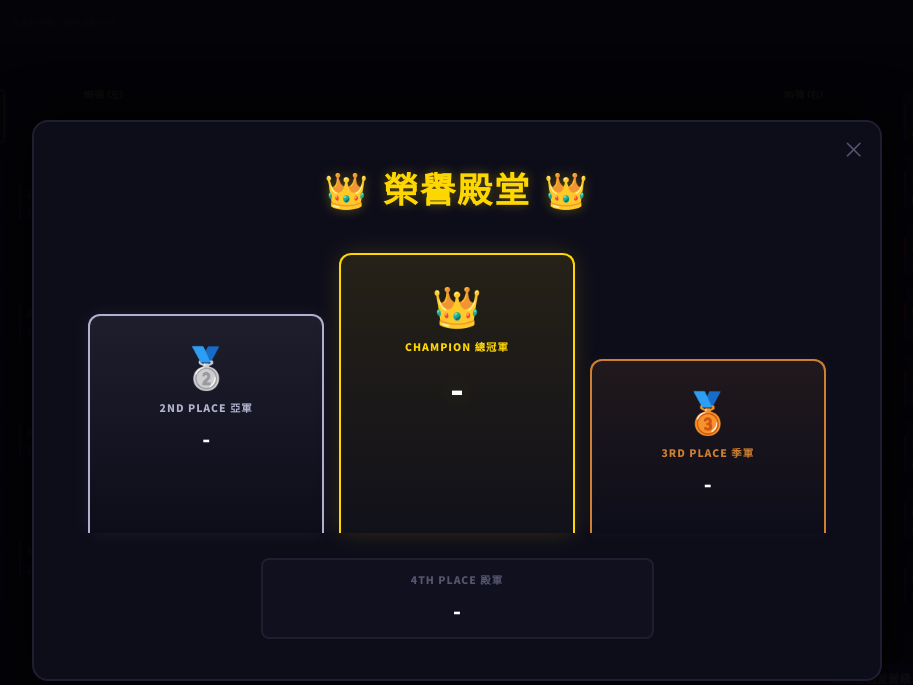
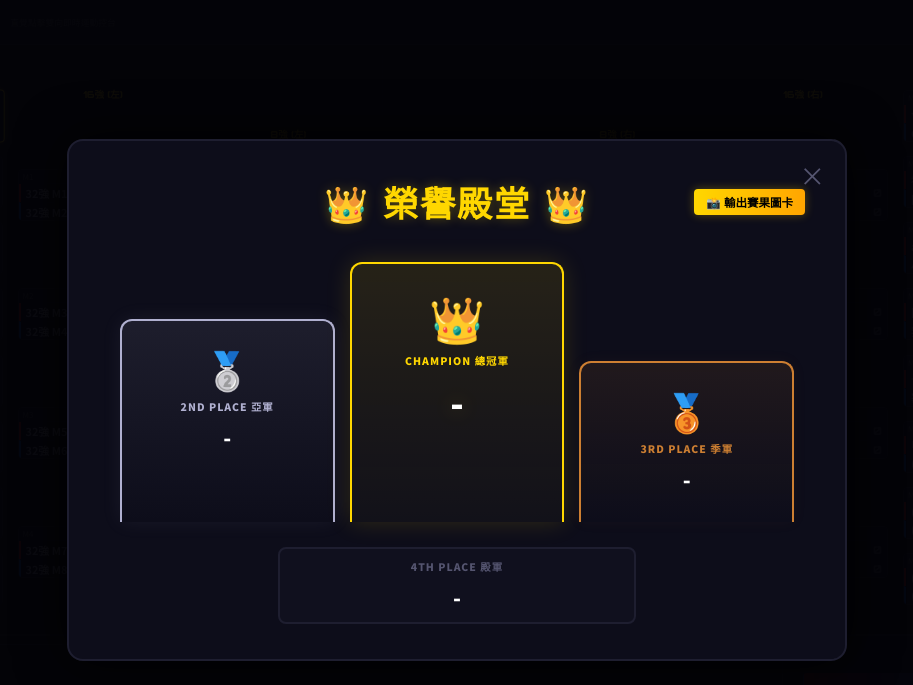
Before and after one commit to jenogle/32shikong, a plain HTML site: page index.html in a window 1280 px wide. Both pictures are taken after a click on the button "🏆 榮譽拍照牆". Shown: the whole page, without its empty margins (183-1096 px from the left). Drawn offline with nearby package versions, Linux system fonts and the light colour scheme.

Commit message:
Add files via upload

```diff
--- a/index.html
+++ b/index.html
@@ -3,7 +3,9 @@
 <head>
 <meta charset="UTF-8">
 <meta name="viewport" content="width=device-width, initial-scale=1.0">
-<title>失控陀螺爭霸賽 - 雙翼對稱單頁台</title>
+<title>失控陀螺爭霸賽 - 全自動雙向同步控制台</title>
+<!-- 引入 html2canvas 截圖核心庫，以便將網頁轉成精美圖片 -->
+<script src="https://cdnjs.cloudflare.com/ajax/libs/html2canvas/1.4.1/html2canvas.min.js"></script>
 <style>
 @import url('https://fonts.googleapis.com/css2?family=Black+Han+Sans&family=Orbitron:wght@700;900&family=Noto+Sans+TC:wght@400;700;900&display=swap');
 
@@ -63,6 +65,7 @@ body {
   -webkit-background-clip: text;
   -webkit-text-fill-color: transparent;
   background-clip: text;
+  line-height: 1.1;
 }
 .site-sub { font-size: 0.55rem; color: var(--muted); text-transform: uppercase; }
 
@@ -154,7 +157,7 @@ body {
   align-items: center;
   justify-content: center;
   padding: 8px 20px;
-  gap: 15px;
+  gap: 20px;
   box-shadow: 0 -12px 25px rgba(0,0,0,0.7);
   z-index: 15;
 }
@@ -217,32 +220,67 @@ body {
 .round-badge { padding: 2px 6px; border: 1px solid var(--border); border-radius: 2px; font-size: 0.55rem; color: var(--text); background: var(--panel); white-space: nowrap; font-weight: 700; }
 .match-info-badge { font-size: 0.55rem; color: var(--muted); }
 
-/* 功能按鈕區：微調寬度容納新按鈕 */
-.control-right { display: flex; flex-direction: column; gap: 4px; width: 150px; justify-content: center;}
+.control-right { display: flex; flex-direction: column; gap: 5px; width: 140px; justify-content: center;}
 .action-btn { padding: 4px; border-radius: 4px; border: 1px solid var(--border); background: var(--bg); color: var(--text); font-weight: 700; font-size: 0.65rem; cursor: pointer; text-align: center; }
-.action-btn.confirm-btn { background: linear-gradient(90deg, var(--red-dim), var(--blue-dim)); border-color: transparent; color: #fff; font-size: 0.72rem; padding: 6px 4px; }
+.action-btn.confirm-btn { background: linear-gradient(90deg, var(--red-dim), var(--blue-dim)); border-color: transparent; color: #fff; font-size: 0.72rem; padding: 8px 4px; }
 .action-btn.confirm-btn:hover { background: linear-gradient(90deg, var(--red), var(--blue)); box-shadow: 0 0 12px rgba(150,50,150,0.4); }
-.action-btn.export-btn { border-color: var(--gold); color: var(--gold); font-size: 0.65rem; padding: 4px; }
-.action-btn.export-btn:hover { background: var(--gold); color: #000; }
-.action-btn.danger-btn { border-color: transparent; color: #ff5252; font-size: 0.55rem; padding: 1px; }
+.action-btn.danger-btn { border-color: transparent; color: #ff5252; font-size: 0.6rem; padding: 2px; }
 
-/* ── 🏆 起伏階梯領獎台燈箱 ── */
+/* ─── 【奧運 3D 有感階梯領獎台燈箱】 ─── */
 .modal-overlay { position: fixed; inset: 0; background: rgba(4,4,8,0.96); z-index: 100; display: none; align-items: center; justify-content: center; padding: 20px; }
 .modal-overlay.active { display: flex; }
 
-.podium-container {
-  width: 100%;
-  max-width: 850px;
-  padding: 40px 30px;
+/* 增加一個內層卡片容器，方便單獨針對此區塊截圖 */
+.podium-capture-area {
   background: var(--panel);
   border: 2px solid var(--border);
   border-radius: 16px;
-  text-align: center;
+  padding: 35px 30px;
+  width: 100%;
+  max-width: 780px;
   box-shadow: 0 0 50px rgba(0,0,0,0.9);
   position: relative;
 }
-.close-modal { position: absolute; top: 10px; right: 15px; font-size: 1.4rem; color: var(--muted); cursor: pointer; }
-.podium-title { font-family: 'Orbitron', sans-serif; font-weight: 900; font-size: 2.2rem; color: var(--gold); text-shadow: 0 0 12px var(--gold-glow); margin-bottom: 40px; letter-spacing: 0.05em;}
+
+.podium-header-row {
+  display: flex;
+  justify-content: center;
+  align-items: center;
+  position: relative;
+  margin-bottom: 35px;
+}
+
+.close-modal { position: absolute; top: -20px; right: -10px; font-size: 1.6rem; color: var(--muted); cursor: pointer; }
+.close-modal:hover { color: #fff; }
+
+.podium-title {
+  font-family: 'Orbitron', sans-serif;
+  font-weight: 900;
+  font-size: 2.2rem;
+  color: var(--gold);
+  text-shadow: 0 0 12px var(--gold-glow);
+  letter-spacing: 0.05em;
+}
+
+/* 💥 重點優化：精準安放在拍照牆標題旁邊的輸出按鈕 💥 */
+.export-chart-btn {
+  position: absolute;
+  right: 10px;
+  padding: 5px 12px;
+  background: linear-gradient(90deg, #ffd700, #ffa500);
+  color: #000;
+  border: none;
+  border-radius: 4px;
+  font-size: 0.72rem;
+  font-weight: 900;
+  cursor: pointer;
+  box-shadow: 0 0 10px rgba(255,215,0,0.3);
+  transition: all 0.2s;
+}
+.export-chart-btn:hover {
+  transform: scale(1.05);
+  box-shadow: 0 0 15px rgba(255,215,0,0.6);
+}
 
 .podium-stage-flow {
   display: flex;
@@ -250,7 +288,7 @@ body {
   justify-content: center;
   gap: 15px;
   margin-bottom: 25px;
-  height: 280px;
+  height: 260px;
 }
 
 .podium-box {
@@ -268,9 +306,11 @@ body {
 .podium-box.rank-1 { height: 100%; border-color: var(--gold); background: linear-gradient(180deg, rgba(255,215,0,0.1) 0%, rgba(255,215,0,0.02) 100%); box-shadow: 0 0 25px rgba(255,215,0,0.15); }
 .podium-box.rank-2 { height: 78%;  border-color: var(--silver); background: linear-gradient(180deg, rgba(176,176,208,0.1) 0%, transparent 100%); box-shadow: 0 0 20px rgba(176,176,208,0.08); }
 .podium-box.rank-3 { height: 62%;  border-color: var(--bronze); background: linear-gradient(180deg, rgba(205,127,50,0.1) 0%, transparent 100%); box-shadow: 0 0 15px rgba(205,127,50,0.05); }
-.podium-box.rank-4 { width: 50%; margin: 0 auto; border-bottom: 2px solid var(--border); border-radius: 8px; padding: 12px; background: rgba(30,30,48,0.2); }
+.podium-box.rank-4 { width: 50%; margin: 0 auto; border: 2px solid var(--border); border-radius: 8px; padding: 10px; background: rgba(30,30,48,0.2); }
 
-.medal-icon { font-size: 2.5rem; margin-bottom: 6px; }
+.medal-icon { font-size: 2.3rem; margin-bottom: 4px; }
+.rank-1 .medal-icon { font-size: 2.8rem; }
+
 .rank-label { font-size: 0.65rem; font-weight: 900; margin-bottom: 8px; letter-spacing: 0.1em; text-transform: uppercase;}
 .rank-1 .rank-label { color: var(--gold); }
 .rank-2 .rank-label { color: var(--silver); }
@@ -278,31 +318,11 @@ body {
 .rank-4 .rank-label { color: var(--muted); }
 .winner-name { font-size: 1.3rem; font-weight: 900; color: #fff; word-break: break-all; padding: 0 5px; }
 .rank-1 .winner-name { font-size: 2.2rem; text-shadow: 0 0 20px var(--gold-glow); }
-
-/* ── 📄 賽果輸出專用燈箱 ── */
-.export-textarea {
-  width: 100%;
-  height: 250px;
-  background: #06060e;
-  border: 1px solid var(--border);
-  color: #a0a0c0;
-  font-family: monospace;
-  font-size: 0.75rem;
-  padding: 10px;
-  border-radius: 6px;
-  resize: none;
-  margin-top: 15px;
-}
-.copy-tip {
-  color: var(--gold);
-  font-size: 0.75rem;
-  margin-top: 8px;
-  font-weight: bold;
-}
 </style>
 </head>
 <body>
 
+  <!-- ── TOP BAR ── -->
   <header class="site-header">
     <div class="header-left">
       <div class="gyro-icon">🌀</div>
@@ -314,6 +334,7 @@ body {
 
   <div class="main-layout">
 
+    <!-- 【上半部：雙翼對稱樹狀賽程圖】 -->
     <div class="bracket-container">
       <div class="wing left-wing">
         <div class="bracket-round" id="wingL-r32"><div class="round-header-label">32強賽 (左)</div></div>
@@ -336,6 +357,7 @@ body {
       </div>
     </div>
 
+    <!-- 【下半部：一體化計分台】 -->
     <div class="control-container">
       <div class="control-center-board">
         <div class="side red-side">
@@ -368,31 +390,52 @@ body {
       <div class="control-right">
         <button class="action-btn confirm-btn" onclick="saveAndAdvance()">確認勝出並晉級</button>
         <button class="action-btn" onclick="resetCurrentMatch()">重設單場</button>
-        <button class="action-btn export-btn" onclick="exportTournamentResults()">📊 輸出賽果數據</button>
         <button class="action-btn danger-btn" onclick="clearTournament()">重置賽事數據</button>
       </div>
     </div>
   </div>
 
+  <!-- ── 🏆 榮譽殿堂起伏階梯領獎台燈箱 ── -->
   <div class="modal-overlay" id="photo-modal">
-    <div class="podium-container">
-      <span class="close-modal" onclick="toggleModal(false)">×</span>
-      <h2 class="podium-title">👑 榮譽殿堂 👑</h2>
+    <!-- 增加包裹截圖的專屬ID區域 -->
+    <div class="podium-capture-area" id="podium-capture-node">
+
+      <div class="podium-header-row">
+        <span class="close-modal" onclick="toggleModal(false)">×</span>
+        <h2 class="podium-title">👑 榮譽殿堂 👑</h2>
+        <!-- 💥 輸出圖卡按鈕：完美安放在標題右側 💥 -->
+        <button class="export-chart-btn" onclick="exportPodiumToImage()">📸 輸出賽果圖卡</button>
+      </div>
+
       <div class="podium-stage-flow">
-        <div class="podium-box rank-2"><div class="medal-icon">🥈</div><div class="rank-label">2nd Place 亞軍</div><div id="podium-2" class="winner-name">-</div></div>
-        <div class="podium-box rank-1"><div class="medal-icon">👑</div><div class="rank-label">Champion 總冠軍</div><div id="podium-1" class="winner-name">-</div></div>
-        <div class="podium-box rank-3"><div class="medal-icon">🥉</div><div class="rank-label">3rd Place 季軍</div><div id="podium-3" class="winner-name">-</div></div>
+        <!-- 亞軍 -->
+        <div class="podium-box rank-2">
+          <div class="medal-icon">🥈</div>
+          <div class="rank-label">2nd Place 亞軍</div>
+          <div id="podium-2" class="winner-name">-</div>
+        </div>
+
+        <!-- 總冠軍 -->
+        <div class="podium-box rank-1">
+          <div class="medal-icon">👑</div>
+          <div class="rank-label">Champion 總冠軍</div>
+          <div id="podium-1" class="winner-name">-</div>
+        </div>
+
+        <!-- 季軍 -->
+        <div class="podium-box rank-3">
+          <div class="medal-icon">🥉</div>
+          <div class="rank-label">3rd Place 季軍</div>
+          <div id="podium-3" class="winner-name">-</div>
+        </div>
       </div>
-      <div class="podium-box rank-4"><div class="rank-label">4th Place 殿軍</div><div id="podium-4" class="winner-name">-</div></div>
-    </div>
-  </div>
 
-  <div class="modal-overlay" id="export-modal">
-    <div class="podium-container" style="max-width: 600px; padding: 25px;">
-      <span class="close-modal" onclick="toggleExportModal(false)">×</span>
-      <h2 class="podium-title" style="font-size: 1.5rem; margin-bottom: 10px;">📊 賽事結果報告 📊</h2>
-      <div class="copy-tip" id="copy-status">✨ 已自動複製到您的剪貼簿！可以直接去 LINE 貼上發送 ✨</div>
-      <textarea id="export-text-area" class="export-textarea" readonly></textarea>
+      <!-- 殿軍 -->
+      <div class="podium-box rank-4">
+        <div class="rank-label">4th Place 殿軍</div>
+        <div id="podium-4" class="winner-name">-</div>
+      </div>
+
     </div>
   </div>
 
@@ -467,6 +510,7 @@ function refreshAllUI() {
   renderWing('r32', 1, 8, 'wingL-r32'); renderWing('r32', 9, 16, 'wingR-r32');
   renderWing('r16', 1, 4, 'wingL-r16'); renderWing('r16', 5, 8, 'wingR-r16');
   renderWing('r8',  1, 2, 'wingL-r8');  renderWing('r8',  3, 4, 'wingR-r8');
+
   renderSingleMatchCard('r4', 1, 'center-r4-1');
   renderSingleMatchCard('r4', 2, 'center-r4-2');
   renderSingleMatchCard('r2', 1, 'center-r2-1');
@@ -480,6 +524,7 @@ function syncScoreboardFromData() {
   const match = tournamentData[currentStage].find(m => m.id === currentMatchId); if(!match) return;
   const cfg = stagesConfig.find(c => c.key === currentStage);
   document.getElementById("live-round-title").innerText = cfg.badge;
+
   let matchLabel = `M${currentMatchId}`;
   if(currentStage === 'r2') matchLabel = currentMatchId === 2 ? "冠軍賽" : "季軍賽";
   document.getElementById("live-match-id").innerText = matchLabel;
@@ -499,6 +544,7 @@ function adjustScore(side, amount) {
 
   const match = tournamentData[currentStage].find(m => m.id === currentMatchId);
   if (side === 'red') match.redScore = score; else match.blueScore = score;
+
   saveTournamentData(); refreshAllUI();
 }
 
@@ -602,62 +648,42 @@ function calculatePodium() {
     document.getElementById("podium-2").innerText = mChamp.winner === 'red' ? mChamp.blue : mChamp.red;
   }
 }
+
 function toggleModal(show) { document.getElementById("photo-modal").classList.toggle("active", show); }
-function toggleExportModal(show) { document.getElementById("export-modal").classList.toggle("active", show); }
 
-// ── 📊 【💥 核心新增：賽果文本串接與自動複製防線】 ──
-function exportTournamentResults() {
-  let report = `🌀【失控陀螺爭霸賽】最終戰果報告 📄\n`;
-  report += `==================================\n\n`;
+// ── 📸 【💥 核心功能：將起伏領獎台網頁元素一鍵轉成精美圖片下載】 ──
+function exportPodiumToImage() {
+  const targetNode = document.getElementById("podium-capture-node");
 
-  // 1. 榮譽殿堂
-  const p1 = document.getElementById("podium-1").innerText;
-  const p2 = document.getElementById("podium-2").innerText;
-  const p3 = document.getElementById("podium-3").innerText;
-  const p4 = document.getElementById("podium-4").innerText;
+  // 截圖前暫時隱藏「關閉 ×」和「輸出按鈕」，確保圖片乾乾淨淨
+  const closeBtn = targetNode.querySelector('.close-modal');
+  const exportBtn = targetNode.querySelector('.export-chart-btn');
+  closeBtn.style.visibility = 'hidden';
+  exportBtn.style.visibility = 'hidden';
 
-  report += `🏆【榮譽殿堂榜單】\n`;
-  report += `🥇 總冠軍： ${p1 !== '-' ? p1 : '（尚未誕生）'}\n`;
-  report += `🥈 亞 軍： ${p2 !== '-' ? p2 : '（尚未誕生）'}\n`;
-  report += `🥉 季 軍： ${p3 !== '-' ? p3 : '（尚未誕生）'}\n`;
-  report += `⚙️ 殿 軍： ${p4 !== '-' ? p4 : '（尚未誕生）'}\n\n`;
-  report += `----------------------------------\n`;
+  // 執行 html2canvas 渲染
+  html2canvas(targetNode, {
+    backgroundColor: '#0d0d1a', // 鎖定與 UI 相同的暗色系背景
+    scale: 2,                  // 放大 2 倍渲染，確保圖片高清
+    useCORS: true              // 支援跨域資源載入
+  }).then(canvas => {
+    // 渲染完成後恢復隱藏的按鈕
+    closeBtn.style.visibility = 'visible';
+    exportBtn.style.visibility = 'visible';
 
-  // 2. 決賽/季軍賽
-  report += `⚔️【決賽與核心賽事結果】\n`;
-  const mChamp = tournamentData.r2[1];
-  report += `👑 總冠軍賽：(${mChamp.red}) ${mChamp.redScore} VS ${mChamp.blueScore} (${mChamp.blue ?? '?'}) -> 勝者: ${mChamp.winner ? (mChamp.winner === 'red' ? mChamp.red : mChamp.blue) : '無'}\n`;
-  const m3rd = tournamentData.r2[0];
-  report += `🥉 季殿軍賽：(${m3rd.red}) ${m3rd.redScore} VS ${m3rd.blueScore} (${m3rd.blue ?? '?'}) -> 勝者: ${m3rd.winner ? (m3rd.winner === 'red' ? m3rd.red : m3rd.blue) : '無'}\n\n`;
-
-  // 3. 各輪次詳細比分
-  const stages = [
-    { key: 'r4', title: '🔥 準決賽 (4強)' },
-    { key: 'r8', title: '⚡ 8強賽' },
-    { key: 'r16', title: '✨ 16強賽' },
-    { key: 'r32', title: '🌱 32強賽' }
-  ];
-
-  stages.forEach(st => {
-    report += `${st.title}：\n`;
-    tournamentData[st.key].forEach(m => {
-      const winTag = m.winner ? `(勝者: ${m.winner === 'red' ? m.red : m.blue})` : '(未賽/進行中)';
-      report += `  M${m.id}: ${m.red} [${m.redScore}] VS [${m.blueScore}] ${m.blue} ${winTag}\n`;
-    });
-    report += `\n`;
-  });
-
-  report += `生成時間：${new Date().toLocaleString('zh-TW')} | 控台留檔存查`;
-
-  // 將結果寫入 Textarea
-  document.getElementById("export-text-area").value = report;
-  toggleExportModal(true);
-
-  // 自動複製功能
-  navigator.clipboard.writeText(report).then(() => {
-    document.getElementById("copy-status").innerText = "✨ 已自動複製到您的剪貼簿！可以直接去 LINE 貼上發送 ✨";
-  }).catch(err => {
-    document.getElementById("copy-status").innerText = "❌ 自動複製失敗，請手動全選下方文字複製 ❌";
+    // 將 Canvas 轉換成圖片網址並自動觸發下載
+    const imageURI = canvas.toDataURL("image/png");
+    const downloadAnchor = document.createElement("a");
+    downloadAnchor.href = imageURI;
+    downloadAnchor.download = `失控陀螺爭霸賽_最終榮譽榜_${new Date().toLocaleDateString()}.png`;
+    document.body.appendChild(downloadAnchor);
+    downloadAnchor.click();
+    document.body.removeChild(downloadAnchor);
+  }).catch(error => {
+    console.error("圖片輸出失敗:", error);
+    alert("圖片輸出失敗，可能因瀏覽器相容性限制，建議使用鍵盤截圖功能。");
+    closeBtn.style.visibility = 'visible';
+    exportBtn.style.visibility = 'visible';
   });
 }
 
```
